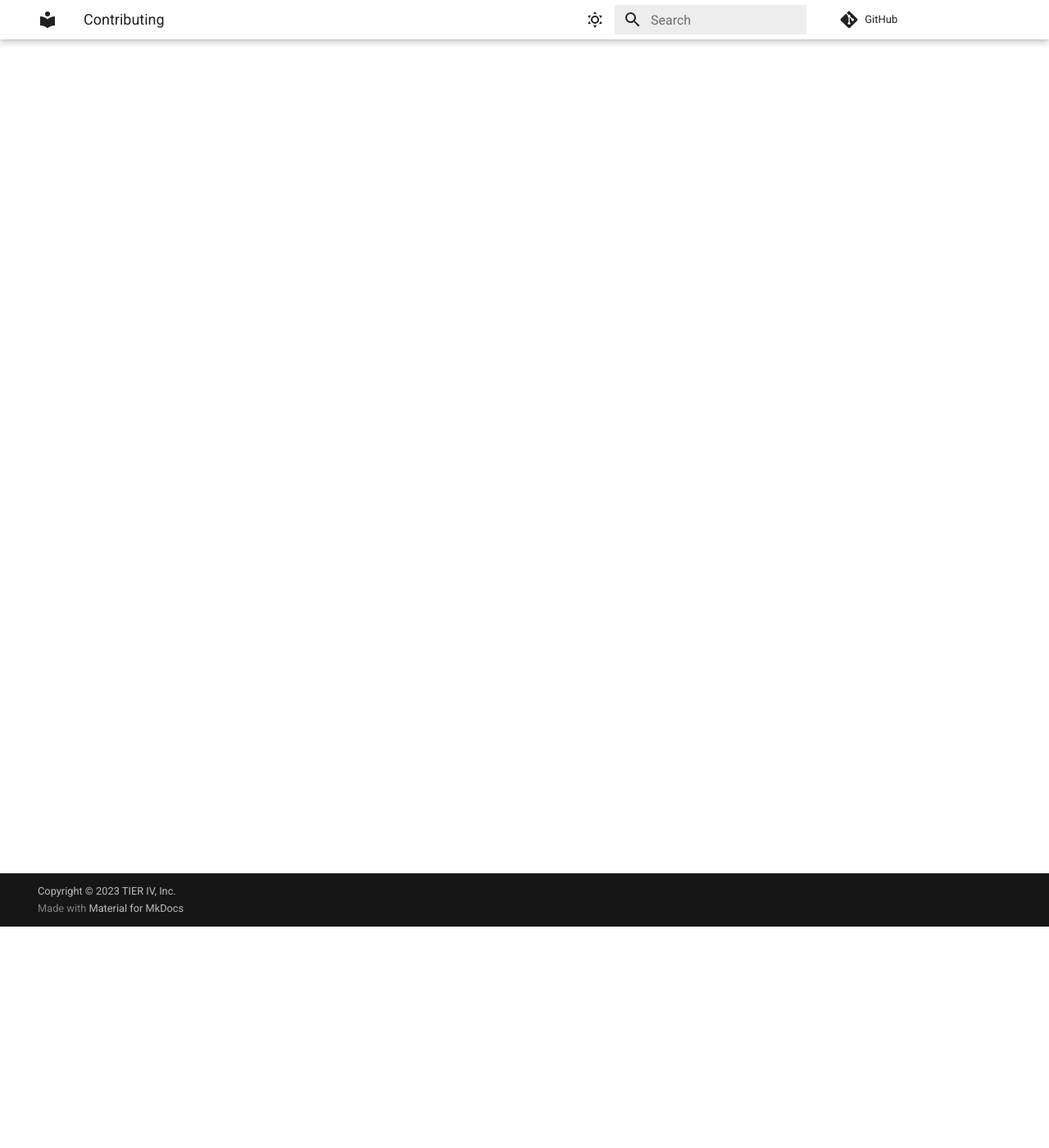
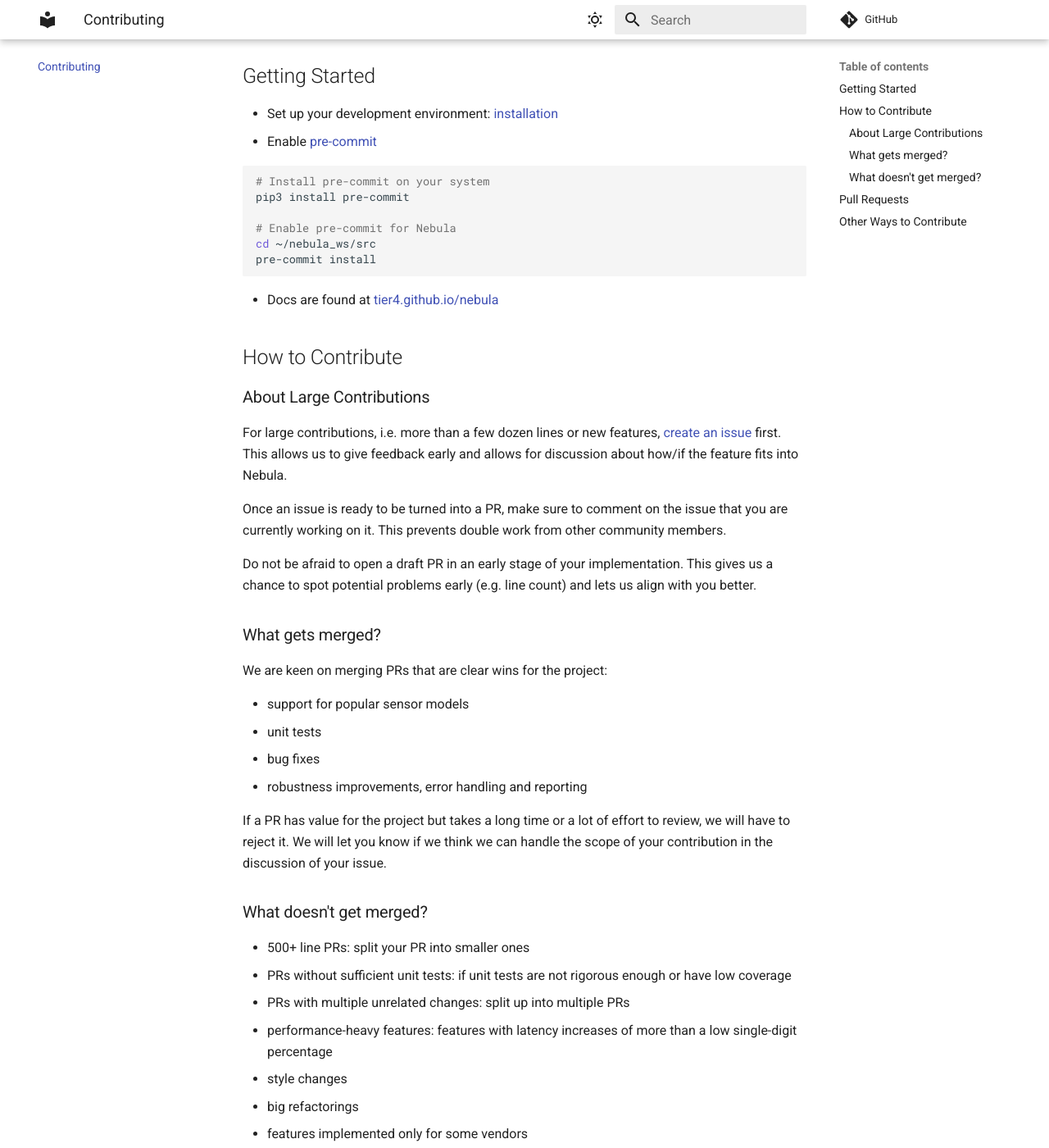
Before and after one commit to tier4/nebula, an MkDocs documentation site: the page built from docs/contribute.md, in a window 1280 px wide and 1400 px high, scrolled down 270 px. Shown: the whole window at 82% size. Built offline with MkDocs 1.6.1 and Material for MkDocs 9.7.7, drawn with Linux system fonts in a browser that asks for light colours; comment, search, counter and statistics services are not loaded; some of the changed text lies outside the part shown.

Commit message:
docs: initial version of contribution guidelines
Signed-off-by: Max SCHMELLER <max.schmeller@tier4.jp>

````diff
--- a/docs/contribute.md
+++ b/docs/contribute.md
@@ -1,3 +1,85 @@
 # Contributing to Nebula
 
-WIP - please check back soon!
+Thank you for your interest in contributing to Nebula!
+We’re excited to work with the open-source community to build an even better project.
+Before submitting your contributions, please take a moment to review our guidelines to ensure a smooth process.
+
+## Getting Started
+
+- Set up your development environment: [installation](installation.md)
+- Enable [pre-commit](https://pre-commit.com/#install)
+
+  ```shell
+  # Install pre-commit on your system
+  pip3 install pre-commit
+
+  # Enable pre-commit for Nebula
+  cd ~/nebula_ws/src
+  pre-commit install
+  ```
+
+- Docs are found at [tier4.github.io/nebula](https://tier4.github.io/nebula)
+
+## How to Contribute
+
+### About Large Contributions
+
+For large contributions, i.e. more than a few dozen lines or new features,
+[create an issue](https://github.com/tier4/nebula/issues/new) first.
+This allows us to give feedback early and allows for discussion about how/if the feature fits into
+Nebula.
+
+Once an issue is ready to be turned into a PR, make sure to comment on the issue that you are currently working on it.
+This prevents double work from other community members.
+
+Do not be afraid to open a draft PR in an early stage of your implementation.
+This gives us a chance to spot potential problems early (e.g. line count) and lets us align with you better.
+
+### What gets merged?
+
+We are keen on merging PRs that are clear wins for the project:
+
+- support for popular sensor models
+- unit tests
+- bug fixes
+- robustness improvements, error handling and reporting
+
+If a PR has value for the project but takes a long time or a lot of effort to review,
+we will have to reject it. We will let you know if we think we can handle the scope of your
+contribution in the discussion of your issue.
+
+### What doesn't get merged?
+
+- 500+ line PRs: split your PR into smaller ones
+- PRs without sufficient unit tests: if unit tests are not rigorous enough or have low coverage
+- PRs with multiple unrelated changes: split up into multiple PRs
+- performance-heavy features: features with latency increases of more than a low single-digit percentage
+- style changes
+- big refactorings
+- features implemented only for some vendors
+
+## Pull Requests
+
+Pull requests should be against the `develop` branch.
+Hotfix PRs should be against the `master` branch.
+
+A good PR fulfills all of the following:
+
+- passes pre-commit
+- passes all CI checks
+- a single clearly stated goal
+- every line changed directly contributes to that goal
+- unit tests for added/fixed functionality where applicable
+- documentation for added functionality
+- a reproducible evaluation / testing method where applicable
+  - e.g. Rosbags or PCAPs attached
+  - for performance optimizations, easily runnable benchmarks
+
+We cannot start a review before pre-commit and CI are passing.
+
+## Other Ways to Contribute
+
+Bug reports in GitHub issues:
+
+- provide logs, PCAPs and videos where possible
+- specify the exact version and environment used
````
